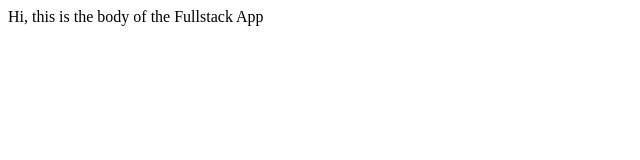
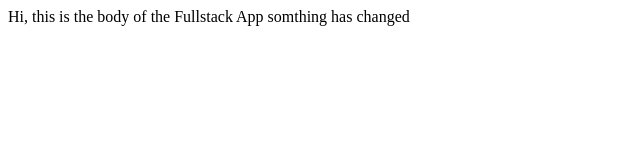
Before and after one commit to harshitchopra7/fs-1, a plain HTML site: page index.html in a window 1280 px wide. Shown: the whole page, without its empty margins (0-640 px from the left). Drawn offline with Linux system fonts and the light colour scheme.

Commit message:
some changes in the html file

```diff
--- a/index.html
+++ b/index.html
@@ -3,6 +3,6 @@
     <title>Full stack</title>
   </head>
   <body>
-    <p>Hi, this is the body of the Fullstack App</p>
+    <p>Hi, this is the body of the Fullstack App somthing has changed</p>
   </body>
 </html>
```
